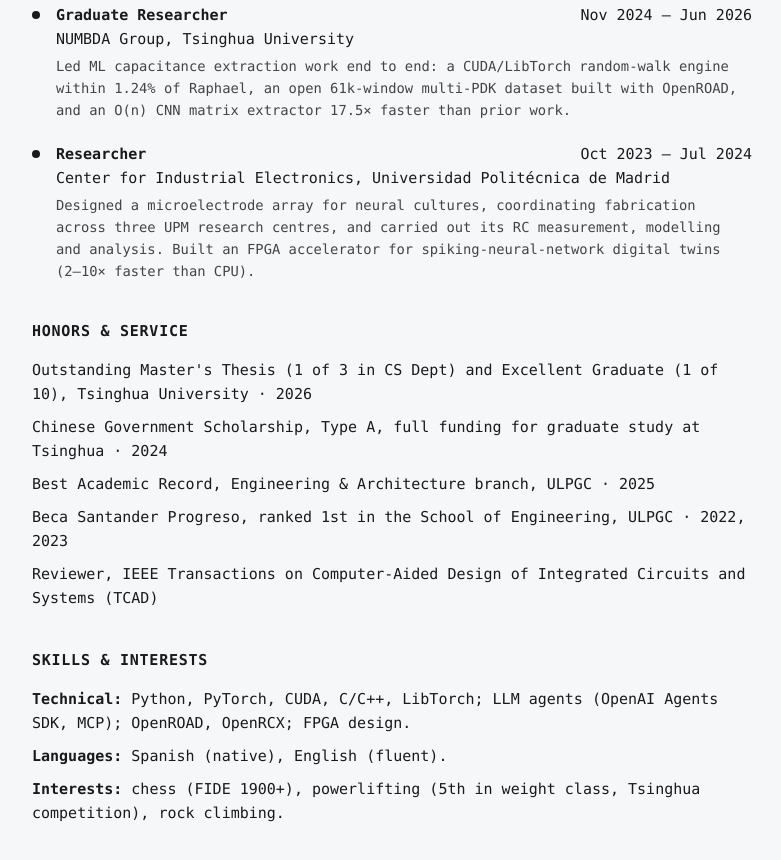
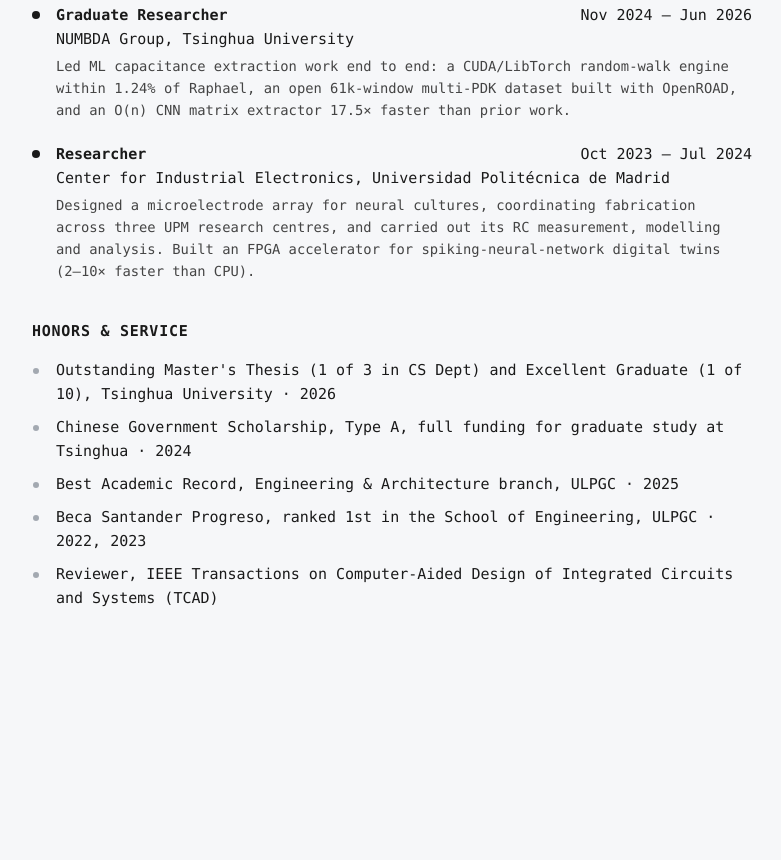
Before and after one commit to HectorRguez/hectorrguez.github.io, a website: page public/cv/index.html in a window 1280 px wide. Shown: the part 1519-2379 px from the top of the page, without its empty margins (248-1029 px from the left). After the commit the page ends 2178 px from the top, so only its background shows below. Drawn offline with Linux system fonts and the light colour scheme.

Commit message:
CV: drop Skills & Interests, light dots for Honors
Co-Authored-By: Claude Opus 5.5 <noreply@anthropic.com>

```diff
--- a/public/cv/index.html
+++ b/public/cv/index.html
@@ -96,6 +96,8 @@
   .cv-head h2 { margin: 0; }
   .pdf-link { color: #1a1a1a; }
   .pub-links { margin-top: 4px; font-size: 0.92em; }
+  .light-dots li { position: relative; padding-left: 24px; }
+  .light-dots li::before { content: ""; position: absolute; left: 1px; top: 0.62em; width: 6px; height: 6px; border-radius: 50%; background: #a3a9b1; }
 </style>
 </head>
 <body>
@@ -243,7 +245,7 @@
 
 <h2>Honors &amp; Service</h2>
 
-<ul class="plain">
+<ul class="plain light-dots">
   <li>Outstanding Master's Thesis (1 of 3 in CS Dept) and Excellent Graduate (1 of 10), Tsinghua University &middot; 2026</li>
   <li>Chinese Government Scholarship, Type A, full funding for graduate study at Tsinghua &middot; 2024</li>
   <li>Best Academic Record, Engineering &amp; Architecture branch, ULPGC &middot; 2025</li>
@@ -251,13 +253,5 @@
   <li>Reviewer, IEEE Transactions on Computer-Aided Design of Integrated Circuits and Systems (TCAD)</li>
 </ul>
 
-<h2>Skills &amp; Interests</h2>
-
-<ul class="plain">
-  <li><b>Technical:</b> Python, PyTorch, CUDA, C/C++, LibTorch; LLM agents (OpenAI Agents SDK, MCP); OpenROAD, OpenRCX; FPGA design.</li>
-  <li><b>Languages:</b> Spanish (native), English (fluent).</li>
-  <li><b>Interests:</b> chess (FIDE 1900+), powerlifting (5th in weight class, Tsinghua competition), rock climbing.</li>
-</ul>
-
 </body>
 </html>
```
